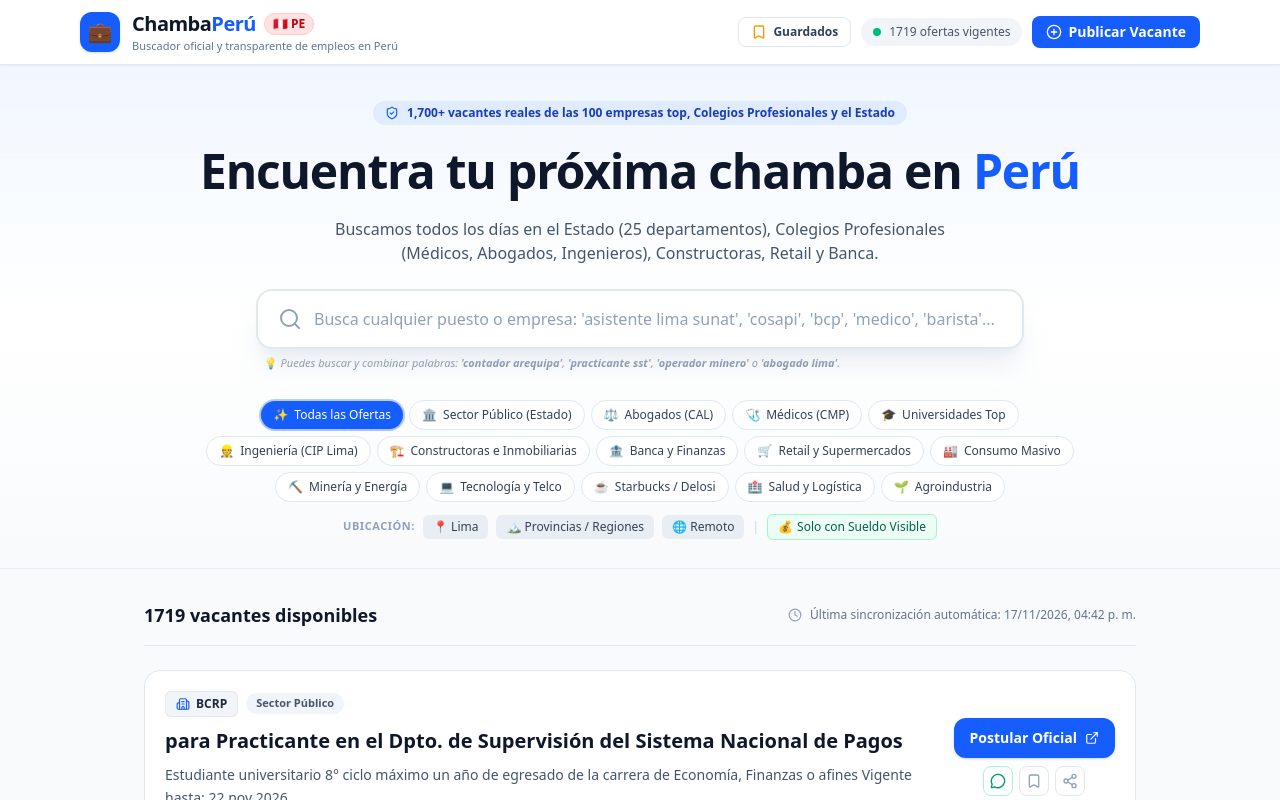
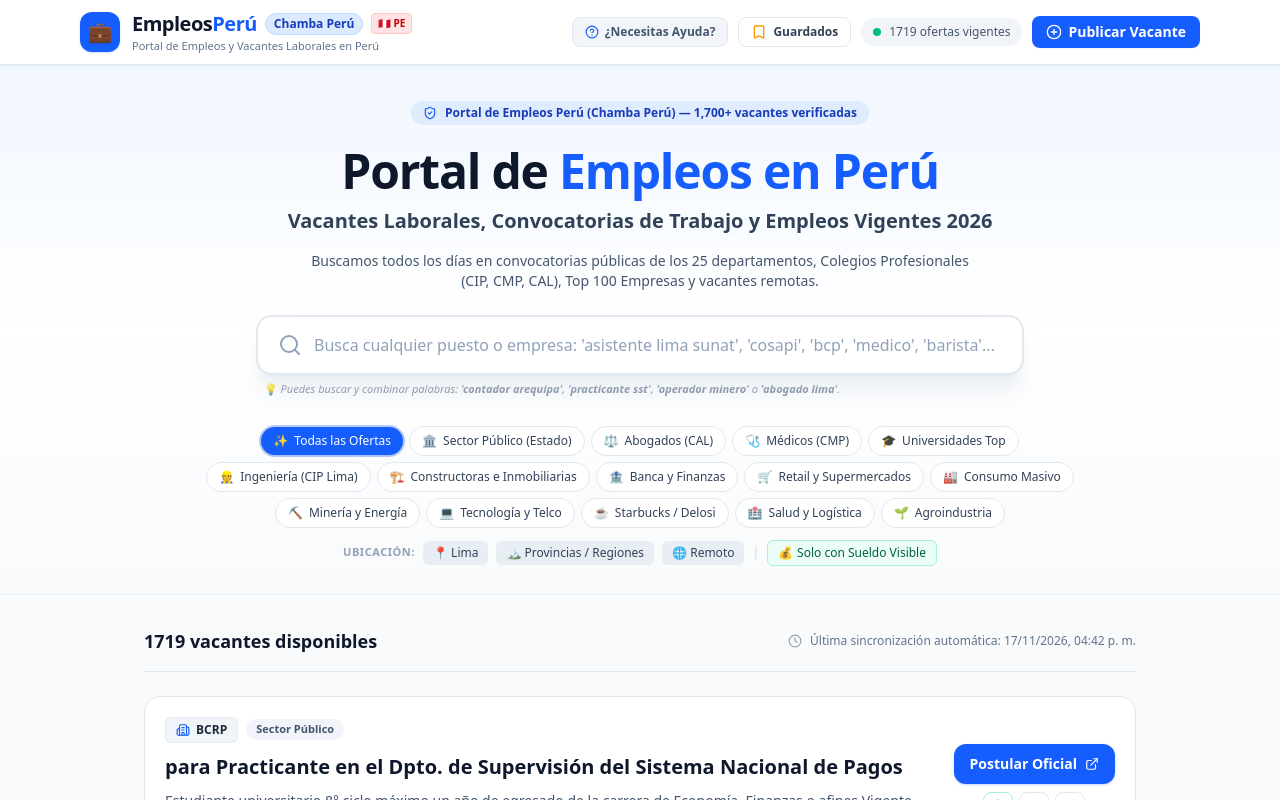
Before and after one commit to mrodriguezvega89-art/chamba-peru, a React (Vite) app in the folder web/: page / in a window 1280 px wide. Shown: the top 800 px of the page. Built offline with nearby package versions, Linux system fonts and the light colour scheme; no server answers.

Commit message:
feat(seo): actualizar titulo principal a Portal de Empleos Peru, vacantes laborales y canal oficial de soporte todoventasperu@outlook.com.pe

```diff
--- a/web/index.html
+++ b/web/index.html
@@ -3,23 +3,23 @@
   <head>
     <meta charset="UTF-8" />
     <meta name="viewport" content="width=device-width, initial-scale=1.0" />
-    <title>Chamba Perú | Buscador de Empleos Oficiales y Remotos</title>
-    <meta name="description" content="Encuentra convocatorias públicas de los 25 departamentos de Perú, colegios profesionales, top 100 empresas privadas y vacantes remotas. Actualizado todos los días automáticamente." />
-    <meta name="keywords" content="empleos peru, trabajo peru, chamba peru, convocatorias cas 2026, convocatorias estado, cip lima empleo, talento peru, empleos remotos" />
+    <title>Portal de Empleos Perú | Vacantes Laborales y Convocatorias 2026</title>
+    <meta name="description" content="Portal de Empleos en Perú: buscador oficial de vacantes laborales vigentes, convocatorias públicas CAS y 728 en los 25 departamentos, colegios profesionales y top empresas privadas del Perú." />
+    <meta name="keywords" content="empleos peru, portal de empleos peru, vacantes laborales en peru, trabajo peru, convocatorias cas 2026, convocatorias de trabajo peru, chamba peru, bolsas de trabajo lima" />
     <meta name="theme-color" content="#2563eb" />
     <meta name="robots" content="index, follow" />
 
     <!-- Open Graph / Redes Sociales (WhatsApp, Facebook, LinkedIn) -->
     <meta property="og:type" content="website" />
-    <meta property="og:site_name" content="Chamba Perú" />
-    <meta property="og:title" content="Chamba Perú | Buscador de Empleos Oficiales y Remotos" />
-    <meta property="og:description" content="Más de 1,700 empleos y convocatorias verificadas en Perú. Actualizado a diario con postulación directa." />
+    <meta property="og:site_name" content="Portal de Empleos Perú (Chamba Perú)" />
+    <meta property="og:title" content="Portal de Empleos Perú | Vacantes Laborales y Convocatorias Oficiales" />
+    <meta property="og:description" content="Más de 1,700 vacantes laborales y convocatorias de trabajo en todo el Perú. Actualizado todos los días con postulación directa sin intermediarios." />
     <meta property="og:image" content="https://images.unsplash.com/photo-1486406146926-c627a92ad1ab?w=1200&h=630&fit=crop" />
 
     <!-- Twitter Card -->
     <meta name="twitter:card" content="summary_large_image" />
-    <meta name="twitter:title" content="Chamba Perú | Buscador de Empleos Oficiales y Remotos" />
-    <meta name="twitter:description" content="Buscador de empleos públicos y privados en los 25 departamentos de Perú. Enlaces oficiales sin intermediarios." />
+    <meta name="twitter:title" content="Portal de Empleos Perú | Vacantes Laborales y Convocatorias Oficiales" />
+    <meta name="twitter:description" content="Buscador líder de vacantes de empleo y convocatorias del Estado en los 25 departamentos de Perú." />
     <meta name="twitter:image" content="https://images.unsplash.com/photo-1486406146926-c627a92ad1ab?w=1200&h=630&fit=crop" />
 
     <link rel="canonical" href="https://chamba-peru-one.vercel.app/" />
@@ -33,8 +33,8 @@
           "@type": "WebSite",
           "@id": "https://chamba-peru-one.vercel.app/#website",
           "url": "https://chamba-peru-one.vercel.app/",
-          "name": "Chamba Perú",
-          "description": "Buscador y agregador de convocatorias públicas y empleos privados en Perú",
+          "name": "Portal de Empleos Perú - Chamba Perú",
+          "description": "Buscador y agregador de convocatorias públicas y vacantes laborales en Perú",
           "inLanguage": "es-PE",
           "potentialAction": {
             "@type": "SearchAction",
@@ -48,7 +48,7 @@
         {
           "@type": "Organization",
           "@id": "https://chamba-peru-one.vercel.app/#organization",
-          "name": "Chamba Perú",
+          "name": "Portal de Empleos Perú",
           "url": "https://chamba-peru-one.vercel.app/",
           "logo": "https://chamba-peru-one.vercel.app/favicon.svg"
         },
--- a/web/src/App.jsx
+++ b/web/src/App.jsx
@@ -25,7 +25,8 @@ import {
   Mail,
   Copy,
   Smartphone,
-  Loader2
+  Loader2,
+  HelpCircle
 } from 'lucide-react';
 
 // Función para normalizar texto (sin acentos, minúsculas y sin caracteres raros)
@@ -180,7 +181,7 @@ export default function App() {
     if (highlightedJobId) {
       const targetJob = jobs.find(j => j.id === highlightedJobId);
       if (targetJob) {
-        document.title = `${targetJob.title} en ${targetJob.company} - Chamba Perú`;
+        document.title = `${targetJob.title} en ${targetJob.company} | Empleos Perú`;
 
         let scriptTag = document.getElementById('dynamic-jobposting-jsonld');
         if (!scriptTag) {
@@ -232,7 +233,7 @@ export default function App() {
         scriptTag.text = JSON.stringify(jobPosting);
       }
     } else {
-      document.title = 'Chamba Perú | Buscador de Empleos Oficiales y Remotos';
+      document.title = 'Portal de Empleos Perú | Vacantes Laborales y Convocatorias 2026';
     }
   }, [highlightedJobId, jobs]);
 
@@ -356,14 +357,25 @@ export default function App() {
             </div>
             <div>
               <div className="flex items-center gap-2">
-                <span className="font-extrabold text-xl text-slate-900 tracking-tight">Chamba<span className="text-blue-600">Perú</span></span>
-                <span className="text-xs px-2 py-0.5 rounded-full bg-red-100 text-red-700 font-semibold border border-red-200">🇵🇪 PE</span>
+                <span className="font-black text-lg sm:text-xl text-slate-900 tracking-tight">Empleos<span className="text-blue-600">Perú</span></span>
+                <span className="text-[10px] sm:text-xs px-2 py-0.5 rounded-full bg-blue-100 text-blue-800 font-bold border border-blue-200">Chamba Perú</span>
+                <span className="text-[10px] px-1.5 py-0.5 rounded bg-red-100 text-red-700 font-semibold border border-red-200 hidden sm:inline-block">🇵🇪 PE</span>
               </div>
-              <p className="text-[11px] text-slate-500 hidden sm:block">Buscador oficial y transparente de empleos en Perú</p>
+              <p className="text-[11px] text-slate-500 hidden sm:block">Portal de Empleos y Vacantes Laborales en Perú</p>
             </div>
           </div>
 
           <div className="flex items-center gap-2.5">
+            {/* Botón de Ayuda / Soporte Oficial */}
+            <a
+              href="mailto:todoventasperu@outlook.com.pe?subject=Consulta%20o%20Soporte%20-%20Portal%20de%20Empleos%20Perú"
+              className="hidden lg:flex items-center gap-1.5 px-3 py-1.5 rounded-lg text-xs font-semibold text-slate-600 hover:text-blue-600 bg-slate-100 hover:bg-blue-50 border border-slate-200 transition-colors"
+              title="Contacto y soporte directo: todoventasperu@outlook.com.pe"
+            >
+              <HelpCircle className="w-3.5 h-3.5 text-blue-600" />
+              <span>¿Necesitas Ayuda?</span>
+            </a>
+
             {/* Botón de Empleos Guardados / Favoritos */}
             <button
               onClick={() => setOnlySaved(!onlySaved)}
@@ -390,7 +402,7 @@ export default function App() {
 
             <button
               onClick={() => setShowPublishModal(true)}
-              className="flex items-center gap-1.5 px-3.5 py-1.5 rounded-lg bg-blue-600 text-white hover:bg-blue-700 font-semibold text-xs sm:text-sm transition-colors shadow-xs"
+              className="flex items-center gap-1.5 px-3.5 py-1.5 rounded-lg bg-blue-600 text-white hover:bg-blue-700 font-semibold text-xs sm:text-sm transition-colors shadow-xs cursor-pointer"
             >
               <PlusCircle className="w-4 h-4" />
               <span>Publicar Vacante</span>
@@ -404,14 +416,19 @@ export default function App() {
         <div className="max-w-4xl mx-auto text-center space-y-4">
           <div className="inline-flex items-center gap-2 px-3 py-1 rounded-full bg-blue-100/80 text-blue-800 text-xs font-semibold">
             <ShieldCheck className="w-3.5 h-3.5 text-blue-600" />
-            <span>1,700+ vacantes reales de las 100 empresas top, Colegios Profesionales y el Estado</span>
+            <span>Portal de Empleos Perú (Chamba Perú) — 1,700+ vacantes verificadas</span>
           </div>
 
+          <div className="space-y-1.5">
             <h1 className="text-3xl sm:text-4xl md:text-5xl font-black text-slate-900 tracking-tight leading-tight">
-            Encuentra tu próxima chamba en <span className="text-blue-600">Perú</span>
+              Portal de <span className="text-blue-600">Empleos en Perú</span>
             </h1>
-          <p className="text-sm sm:text-base text-slate-600 max-w-2xl mx-auto">
-            Buscamos todos los días en el Estado (25 departamentos), Colegios Profesionales (Médicos, Abogados, Ingenieros), Constructoras, Retail y Banca.
+            <p className="text-base sm:text-xl font-bold text-slate-700">
+              Vacantes Laborales, Convocatorias de Trabajo y Empleos Vigentes 2026
+            </p>
+          </div>
+          <p className="text-xs sm:text-sm text-slate-600 max-w-2xl mx-auto">
+            Buscamos todos los días en convocatorias públicas de los 25 departamentos, Colegios Profesionales (CIP, CMP, CAL), Top 100 Empresas y vacantes remotas.
           </p>
 
           {/* Caja de Búsqueda Full-Text */}
@@ -1241,23 +1258,48 @@ DATOS DE VERIFICACIÓN Y AUDITORÍA INALTERABLE:
         );
       })()}
 
-      {/* 5. Pie de página legal y transparente */}
-      <footer className="bg-white border-t border-slate-200 mt-12 py-8 px-4 text-xs text-slate-500">
-        <div className="max-w-5xl mx-auto flex flex-col md:flex-row items-center justify-between gap-4">
+      {/* 5. Pie de página legal, soporte y contacto oficial */}
+      <footer className="bg-white border-t border-slate-200 mt-14 pt-10 pb-8 px-4 text-xs text-slate-500">
+        <div className="max-w-5xl mx-auto space-y-8">
+
+          {/* Bloque de Contacto y Soporte */}
+          <div className="bg-slate-50 rounded-2xl p-6 border border-slate-200 flex flex-col md:flex-row items-center justify-between gap-6">
             <div className="space-y-1 text-center md:text-left">
-            <p className="font-bold text-slate-800">Chamba Perú — Buscador de Oportunidades Laborales</p>
-            <p className="text-[11px] text-slate-500 max-w-lg">
-              Agregador independiente que indexa avisos públicos del Estado peruano (Ley N° 27806) y portales corporativos de las 100 empresas líderes en Perú. Redirigimos 100% a las fuentes oficiales sin cobros ni intermediarios.
+              <span className="text-[11px] font-bold text-blue-600 uppercase tracking-wider">Centro de Soporte y Ayuda</span>
+              <h4 className="text-base font-bold text-slate-900">¿Tienes dudas, necesitas ayuda o deseas contactarte con nosotros?</h4>
+              <p className="text-xs text-slate-600 max-w-xl">
+                Escríbenos directamente a nuestro canal oficial para consultas sobre convocatorias, soporte técnico o publicación de vacantes destacadas en todo el país.
               </p>
             </div>
 
-          <div className="flex items-center gap-4 text-xs font-medium text-slate-500">
-            <span>Actualización diaria</span>
+            <a
+              href="mailto:todoventasperu@outlook.com.pe?subject=Consulta%20o%20Soporte%20-%20Portal%20de%20Empleos%20Perú"
+              className="inline-flex items-center gap-2 px-5 py-3 rounded-xl bg-blue-600 hover:bg-blue-700 text-white font-bold text-xs shadow-md transition-all active:scale-95 shrink-0"
+            >
+              <Mail className="w-4 h-4" />
+              <span>Contactar: todoventasperu@outlook.com.pe</span>
+            </a>
+          </div>
+
+          <div className="flex flex-col md:flex-row items-center justify-between gap-4 pt-4 border-t border-slate-200">
+            <div className="space-y-1 text-center md:text-left">
+              <p className="font-bold text-slate-800">Portal de Empleos Perú (Chamba Perú) — Vacantes Laborales Oficiales</p>
+              <p className="text-[11px] text-slate-500 max-w-xl">
+                Buscador independiente de vacantes de trabajo y convocatorias del Estado en los 25 departamentos de Perú (Ley N° 27806) y portales corporativos de las 100 empresas líderes.
+              </p>
+            </div>
+
+            <div className="flex flex-wrap items-center justify-center gap-4 text-xs font-medium text-slate-500">
+              <a href="mailto:todoventasperu@outlook.com.pe" className="text-blue-600 font-semibold hover:underline">
+                todoventasperu@outlook.com.pe
+              </a>
               <span>•</span>
-            <span>Acceso Gratuito</span>
+              <span>Actualización Diaria</span>
               <span>•</span>
               <span>Perú 2026</span>
             </div>
+          </div>
+
         </div>
       </footer>
 
```
Lines whose indentation alone changed are shown as unchanged.
